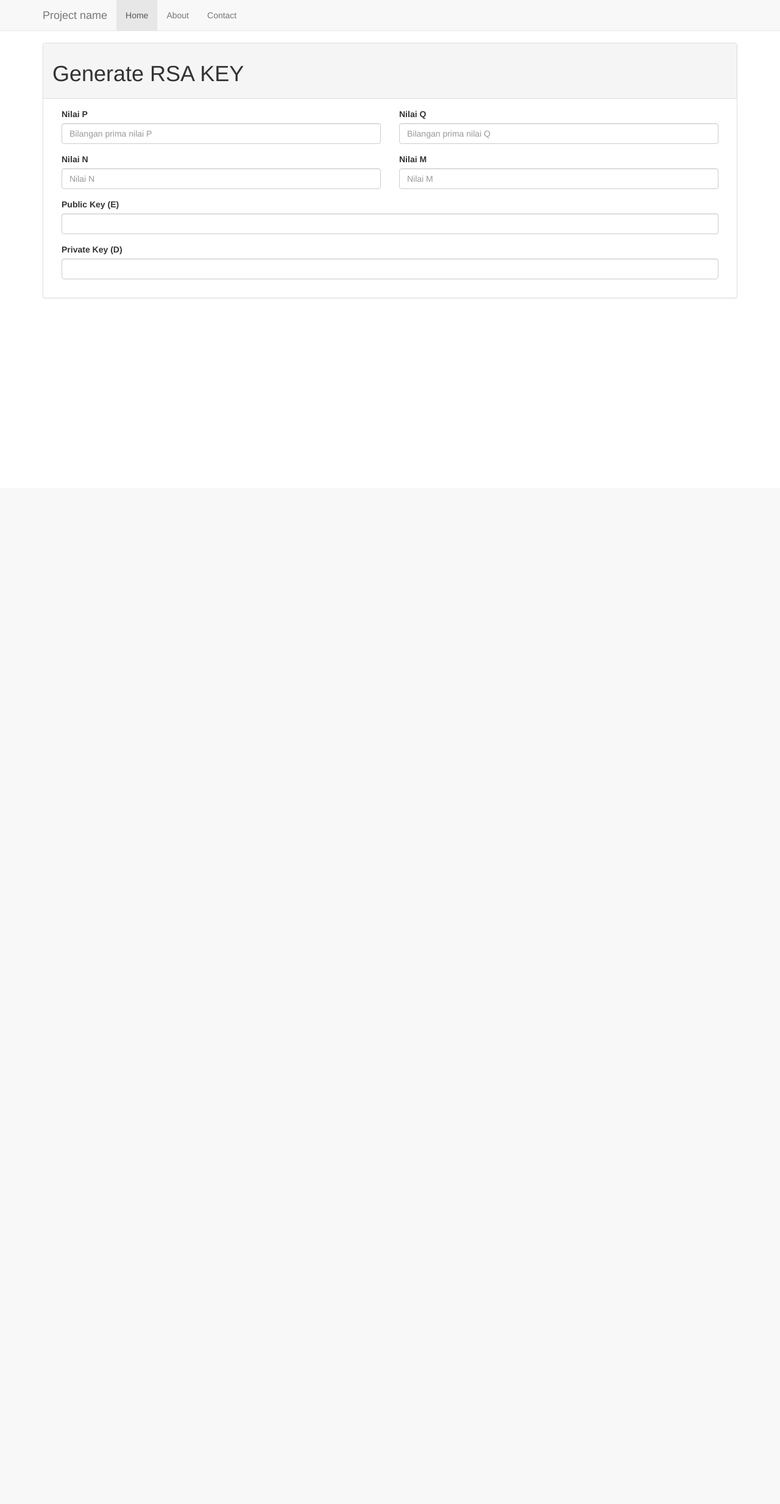
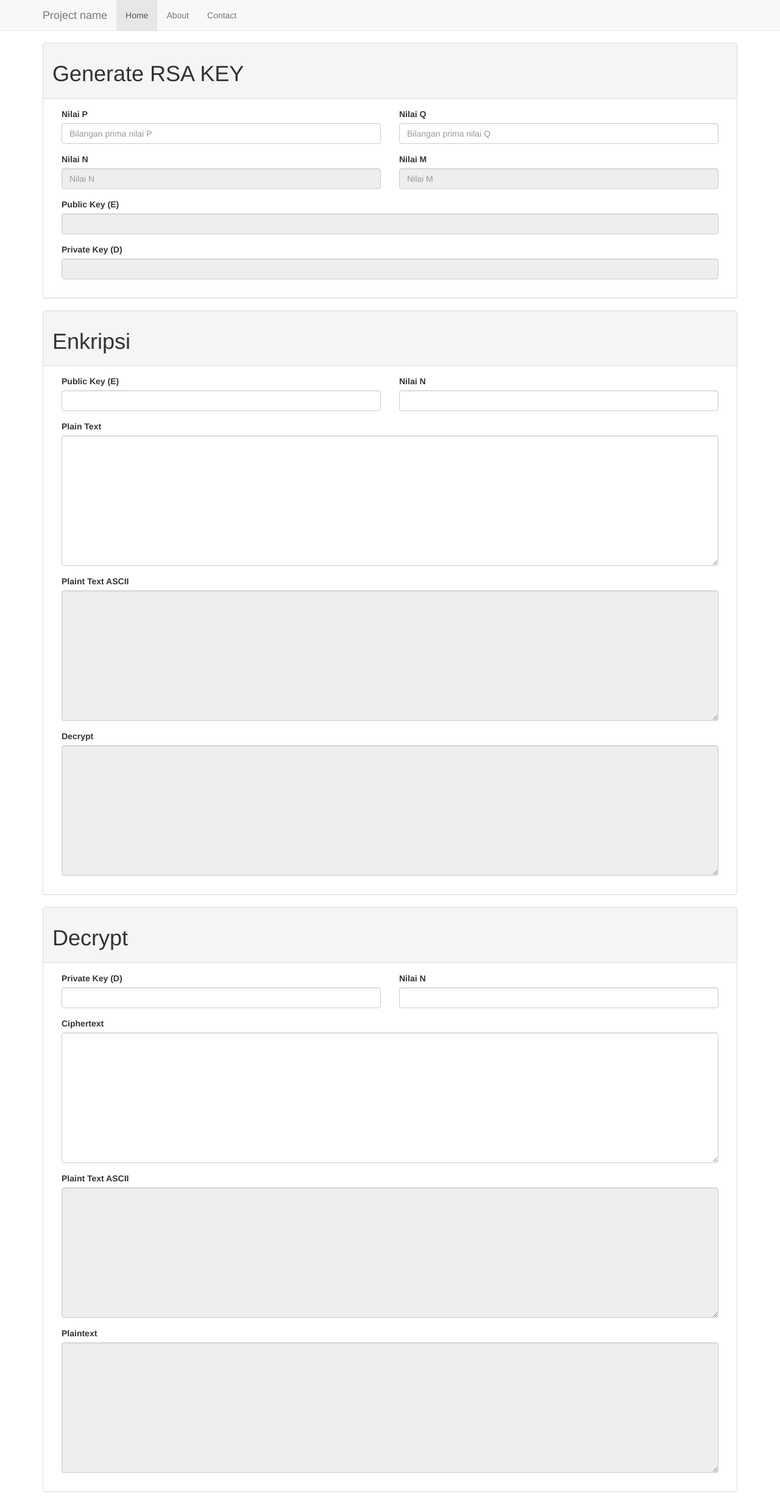
Before and after one commit to ignatha/rsa-simple, a Flask app: page / in a window 1280 px wide. Shown: the whole page at 61% size. Before the commit the page ends 489 px from the top, so only its background shows below. Run offline with Flask 2, Linux system fonts and the light colour scheme; some libraries are stand-ins or nearby versions.

Commit message:
Fix RSA WEB

```diff
--- a/main.py
+++ b/main.py
@@ -12,13 +12,45 @@ def generate():
 	p = request.form['p']
 	q = request.form['q']
 
-	rsa_bowo = rsa.rsa(int(p), int(q))
-	rsa_bowo.setN()
-	rsa_bowo.setM()
-	rsa_bowo.setE()
-	rsa_bowo.setD()
+	rsa_s = rsa.rsa(int(p), int(q))
+	rsa_s.setN()
+	rsa_s.setM()
+	rsa_s.setE()
+	rsa_s.setD()
 
-	data = dict([('n', rsa_bowo.n), ('m', rsa_bowo.m), ('e', rsa_bowo.e), ('d', rsa_bowo.d)])
+	data = dict([('n', rsa_s.n), ('m', rsa_s.m), ('e', rsa_s.e), ('d', rsa_s.d)])
+
+	return jsonify(data)
+
+@app.route("/enkripsi",methods=['POST'])
+def enkripsi():
+	e = request.form['public_key']
+	n = request.form['nilai_n']
+	text = request.form['plain_text']
+	plainText = [int(ord(c)) for c in text]
+	cipherText = [int(pow(s,int(e),int(n))) for s in plainText]
+
+	data = {
+		"plain_text_ascii":plainText,
+		"decrypt":cipherText
+	}
+
+	return jsonify(data)
+
+
+@app.route("/decrypt",methods=['POST'])
+def decrypt():
+	d = request.form['private_key']
+	n = request.form['nilai_n_decrypt']
+	text = request.form['cipher_text']
+	ciphertext = text.split(' ')
+	plain_text_ascii = [int(pow(int(s),int(d),int(n))) for s in ciphertext]
+	plainText = [chr(c) for c in plain_text_ascii]
+
+	data = {
+		"plain_text_ascii":plain_text_ascii,
+		"plaintext":plainText
+	}
 
 	return jsonify(data)
 
--- a/templates/rsa/index.html
+++ b/templates/rsa/index.html
@@ -19,19 +19,79 @@
               </div>
               <div class="form-group col-md-6">
                 <label>Nilai N</label>
-                <input type="text" id="n" class="form-control" placeholder="Nilai N">
+                <input type="text" id="n" class="form-control" placeholder="Nilai N" readonly>
               </div>
               <div class="form-group col-md-6">
                 <label>Nilai M</label>
-                <input type="text" id="m" class="form-control" placeholder="Nilai M">
+                <input type="text" id="m" class="form-control" placeholder="Nilai M" readonly>
               </div>
               <div class="form-group col-md-12">
                 <label>Public Key (E)</label>
-                <input type="text" id="e" class="form-control">
+                <input type="text" id="e" class="form-control" readonly>
               </div>
               <div class="form-group col-md-12">
                 <label>Private Key (D)</label>
-                <input type="text" id="d" class="form-control">
+                <input type="text" id="d" class="form-control" readonly>
+              </div>
+        </div>
+        </form>
+      </div>
+
+      <div class="panel panel-default">
+        <div class="panel-heading">
+          <h1>Enkripsi</h1>
+        </div>
+        <form>
+        <div class="panel-body">
+              <div class="form-group col-md-6">
+                <label>Public Key (E)</label>
+                <input type="text" id="public_key" class="key form-control">
+              </div>
+              <div class="form-group col-md-6">
+                <label>Nilai N</label>
+                <input type="text" id="nilai_n" class="key form-control">
+              </div>
+              <div class="form-group col-md-12">
+                <label>Plain Text</label>
+                <textarea id="plain_text" rows="10" class="key form-control"></textarea>
+              </div>
+              <div class="form-group col-md-12">
+                <label>Plaint Text ASCII</label>
+                <textarea id="plain_text_ascii" rows="10" class="form-control" readonly></textarea>
+              </div>
+              <div class="form-group col-md-12">
+                <label>Decrypt</label>
+                <textarea id="decrypt" rows="10" class="form-control" readonly></textarea>
+              </div>
+        </div>
+        </form>
+      </div>
+
+      <div class="panel panel-default">
+        <div class="panel-heading">
+          <h1>Decrypt</h1>
+        </div>
+        <form>
+        <div class="panel-body">
+              <div class="form-group col-md-6">
+                <label>Private Key (D)</label>
+                <input type="text" id="private_key" class="key_dec form-control">
+              </div>
+              <div class="form-group col-md-6">
+                <label>Nilai N</label>
+                <input type="text" id="nilai_n_decrypt" class="key_dec form-control">
+              </div>
+              <div class="form-group col-md-12">
+                <label>Ciphertext</label>
+                <textarea id="cipher_text" rows="10" class="key_dec form-control"></textarea>
+              </div>
+              <div class="form-group col-md-12">
+                <label>Plaint Text ASCII</label>
+                <textarea id="plain_text_ascii_decrypt" rows="10" class="form-control" readonly></textarea>
+              </div>
+              <div class="form-group col-md-12">
+                <label>Plaintext</label>
+                <textarea id="plain_text_decrypt" rows="10" class="form-control" readonly></textarea>
               </div>
         </div>
         </form>
@@ -54,6 +114,30 @@
         });
     }
   });
+
+  $( ".key" ).change(function() {
+    if (!(!$("#public_key").val() || !$("#nilai_n").val() || !$("#plain_text").val())) {
+      $.post( '{{url_for("enkripsi")}}', { public_key: $("#public_key").val(), nilai_n: $("#nilai_n").val(),plain_text: $("#plain_text").val() })
+        .done(function( data ) {
+            var ascii = data.plain_text_ascii;
+            var cipher = data.decrypt;
+            $("#plain_text_ascii").val(ascii.join(" "));
+            $("#decrypt").val(cipher.join(" "));
+        });
+    }
+  });
+
+  $( ".key_dec" ).change(function() {
+    if (!(!$("#private_key").val() || !$("#nilai_n_decrypt").val() || !$("#cipher_text").val())) {
+      $.post( '{{url_for("decrypt")}}', { private_key: $("#private_key").val(), nilai_n_decrypt: $("#nilai_n_decrypt").val(),cipher_text: $("#cipher_text").val() })
+        .done(function( data ) {
+            var ascii = data.plain_text_ascii;
+            var plainText = data.plaintext;
+            $("#plain_text_ascii_decrypt").val(ascii.join(" "));
+            $("#plain_text_decrypt").val(plainText.join(''));
+        });
+    }
+  });
 </script>
 
 {% endblock %}
```
Also changed, not shown: rsa.py (+0 -65 lines), 3 other files.
